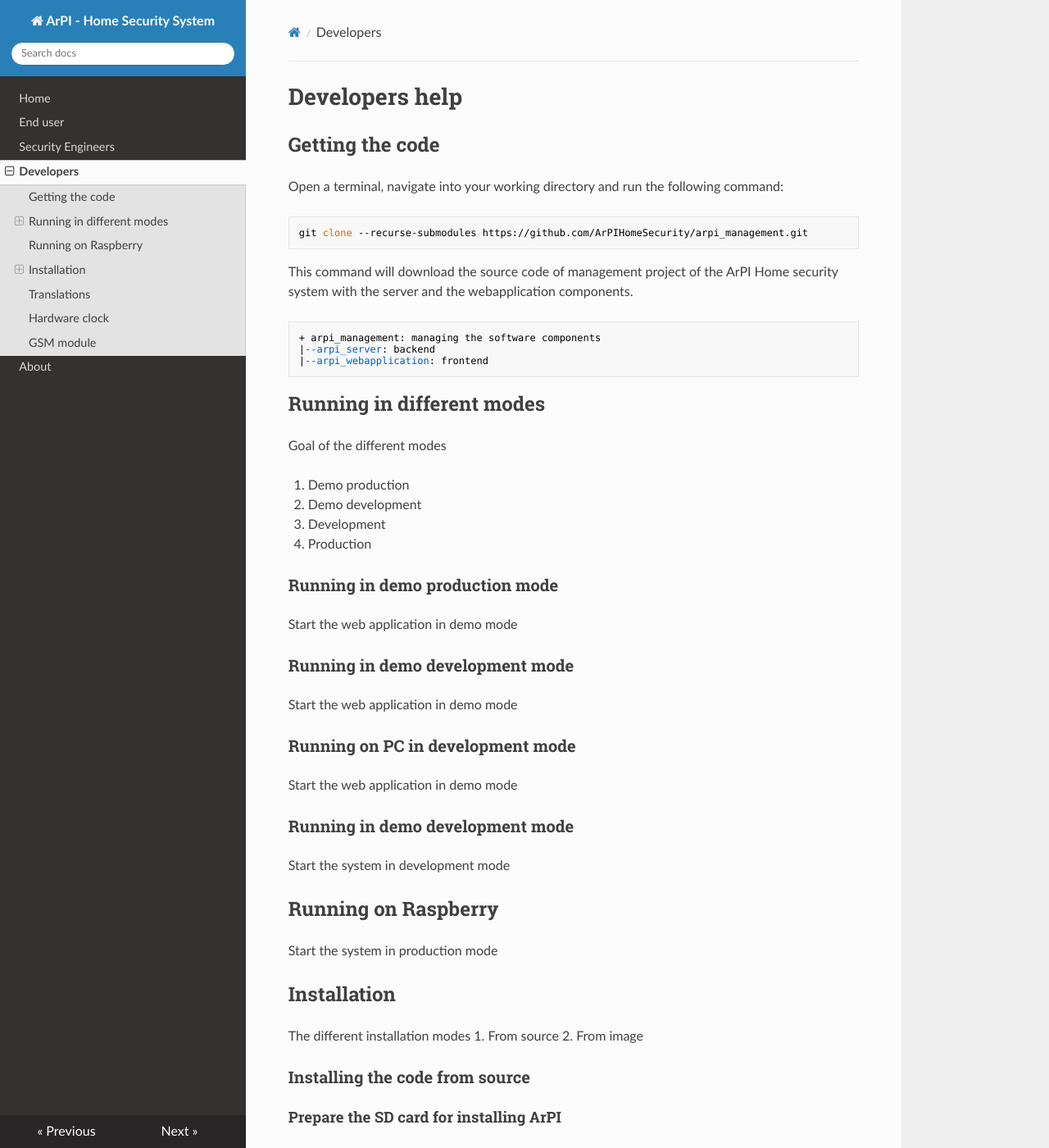
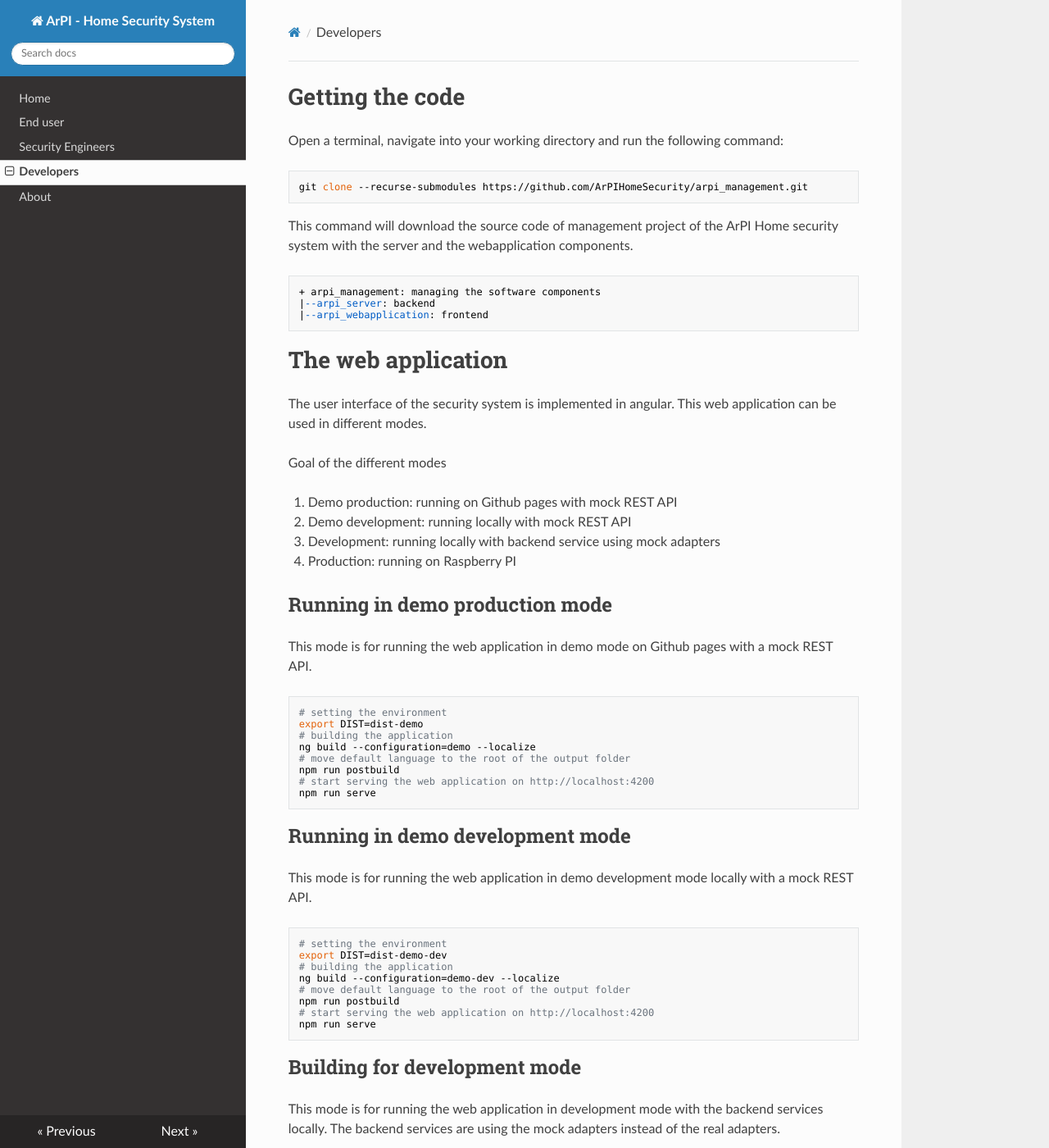
Before and after one commit to ArPIHomeSecurity/arpi_documentation, an MkDocs documentation site: the page built from docs/developers/index.md, in a window 1280 px wide and 1400 px high. Shown: the whole window at 82% size. Built offline with MkDocs 1.6.1, drawn with Linux system fonts in a browser that asks for light colours; nearby versions of some CDN libraries; some of the changed text lies outside the part shown.

Commit message:
Improve development

````diff
--- a/docs/developers/index.md
+++ b/docs/developers/index.md
@@ -1,6 +1,4 @@
-# Developers help
-
-## Getting the code
+# Getting the code
 
 Open a terminal, navigate into your working directory and run the following command:
 ```bash
@@ -15,44 +13,110 @@
 |--arpi_webapplication: frontend
 ```
 
-## Running in different modes
+# The web application
+
+The user interface of the security system is implemented in angular. This web application
+can be used in different modes.
 
 Goal of the different modes
 
-1. Demo production
-2. Demo development
-3. Development
-4. Production
+1. Demo production: running on Github pages with mock REST API
+2. Demo development: running locally with mock REST API
+3. Development: running locally with backend service using mock adapters
+4. Production: running on Raspberry PI
 
-### Running in demo production mode
+## Running in demo production mode
 
-Start the web application in demo mode
+This mode is for running the web application in demo mode on Github pages with
+a mock REST API.
 
-### Running in demo development mode
+```bash
+# setting the environment
+export DIST=dist-demo
+# building the application
+ng build --configuration=demo --localize
+# move default language to the root of the output folder
+npm run postbuild
+# start serving the web application on http://localhost:4200
+npm run serve
+```
 
-Start the web application in demo mode
+## Running in demo development mode
 
-### Running on PC in development mode
+This mode is for running the web application in demo development mode locally with
+a mock REST API.
 
-Start the web application in demo mode
+```bash
+# setting the environment
+export DIST=dist-demo-dev
+# building the application
+ng build --configuration=demo-dev --localize
+# move default language to the root of the output folder
+npm run postbuild
+# start serving the web application on http://localhost:4200
+npm run serve
+```
 
-### Running in demo development mode
+## Building for development mode
 
-Start the system in development mode
+This mode is for running the web application in development mode with
+the backend services locally. The backend services are using the mock adapters
+instead of the real adapters.
 
-## Running on Raspberry
+1. Build the web application
 
-Start the system in production mode
+```bash
+# setting the environment
+export DIST=dist-development
+# building the application
+ng build --localize
+# move default language to the root of the output folder
+npm run postbuild
+```
 
-## Installation
+2. Start the backend services
+
+```bash
+# go the server folder
+cd server
+# start the REST API (it also serves the web application)
+./scripts/start_server.sh dev
+# start the monitoring service
+./scripts/start_monitor.sh dev
+```
+
+
+## Building for production
+
+```bash
+# setting the environment
+export DIST=dist-production
+# building the application
+ng build --configuration=production --localize
+# move default language to the root of the output folder
+npm run postbuild
+```
+
+# The backend services
+
+The backend system has two major components:
+
+1. The server provides the REST API to communicate with the web application
+2. The monitor implements the main functionality (IO handling, RTC, GSM...)
+
+## The server
+
+## The monitor
+
+# Installation
 
 The different installation modes
 1. From source
 2. From image
 
-### Installing the code from source
+## Installing the code from source
 
-#### Prepare the SD card for installing ArPI
+### Prepare the SD card for installing ArPI
 
 1. Download [Raspberry PI OS](https://www.raspberrypi.org/downloads/raspbian/) without desktop
 2. Use [Etcher](https://www.balena.io/etcher/) to write to a card
@@ -80,13 +144,13 @@
         sudo apt upgrade
 
 
-#### Install ArPI to the prepared system
+### Install ArPI to the prepared system
 
 Before installing the ArPI to a running Raspberry PI system [get the code](#getting-the-code)!
 
 1. Start the Raspberry PI Zero with the prepared SD card
 2. Check the installation configuration file: install.yaml
-3. Install the ArPI components with the management project from your development host (not the raspi)
+3. Install the ArPI components with the management project from your development host (not the raspi). Before this step you will need to [build the web application for production mode](#building-for-production)!
 
         # activate the python virtual environment
         pipenv shell
@@ -114,15 +178,15 @@
 3. Configure wifi
 4. Get registration code
 
-## Translations
+# Translations
 
-## Hardware clock
+# Hardware clock
 
 The software is configured to use a DS1307 hardware clock. The configuration is prepared during the installation of the board (arpi_management/scripts/install_environment.sh).
 
 The hardware clock is updated every hour from system clock and updates the system clock on reboot (arpi_management/arpi_server/etc/cron/hwclock).
 
-## GSM module
+# GSM module
 
 The software is configured to work with a GSM module (tested with SIM900A) on serial port /dev/ttyAMA0 9600 Baud.
 The console on serial port is disabled.
````
